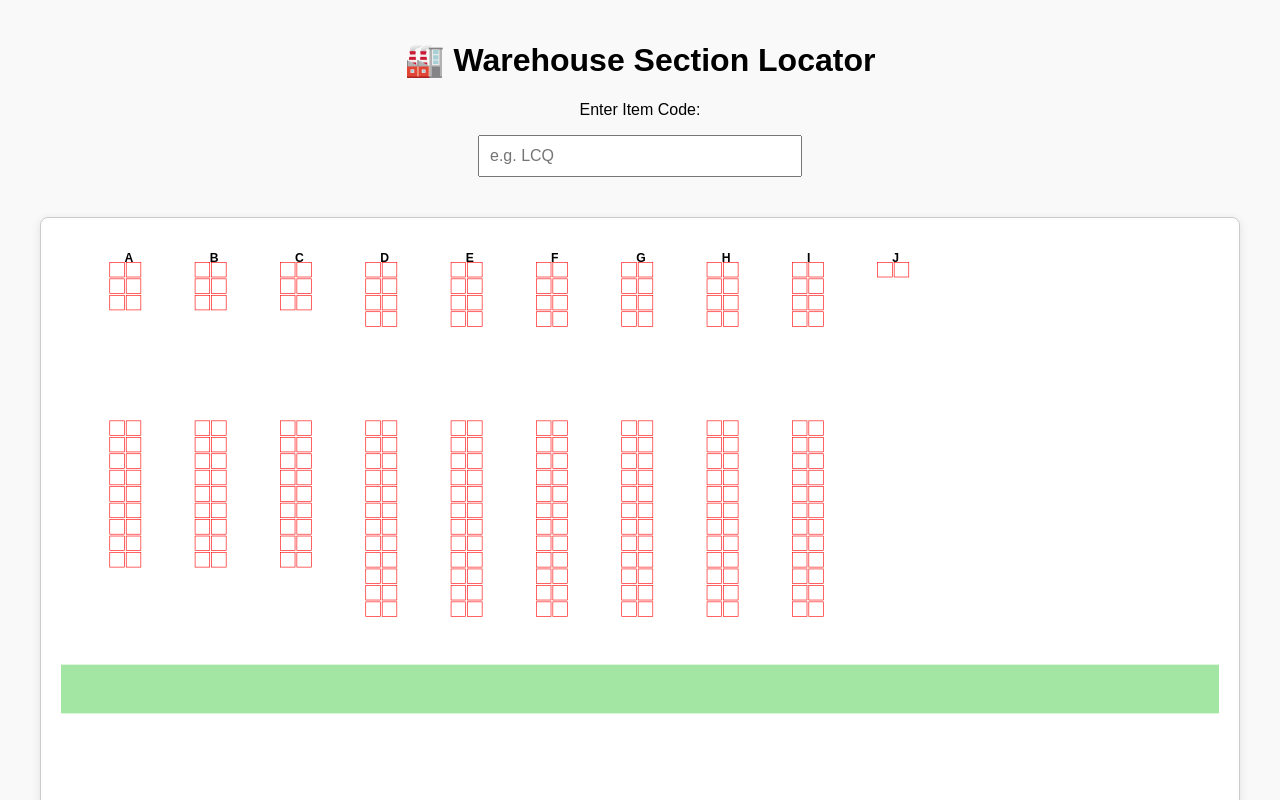
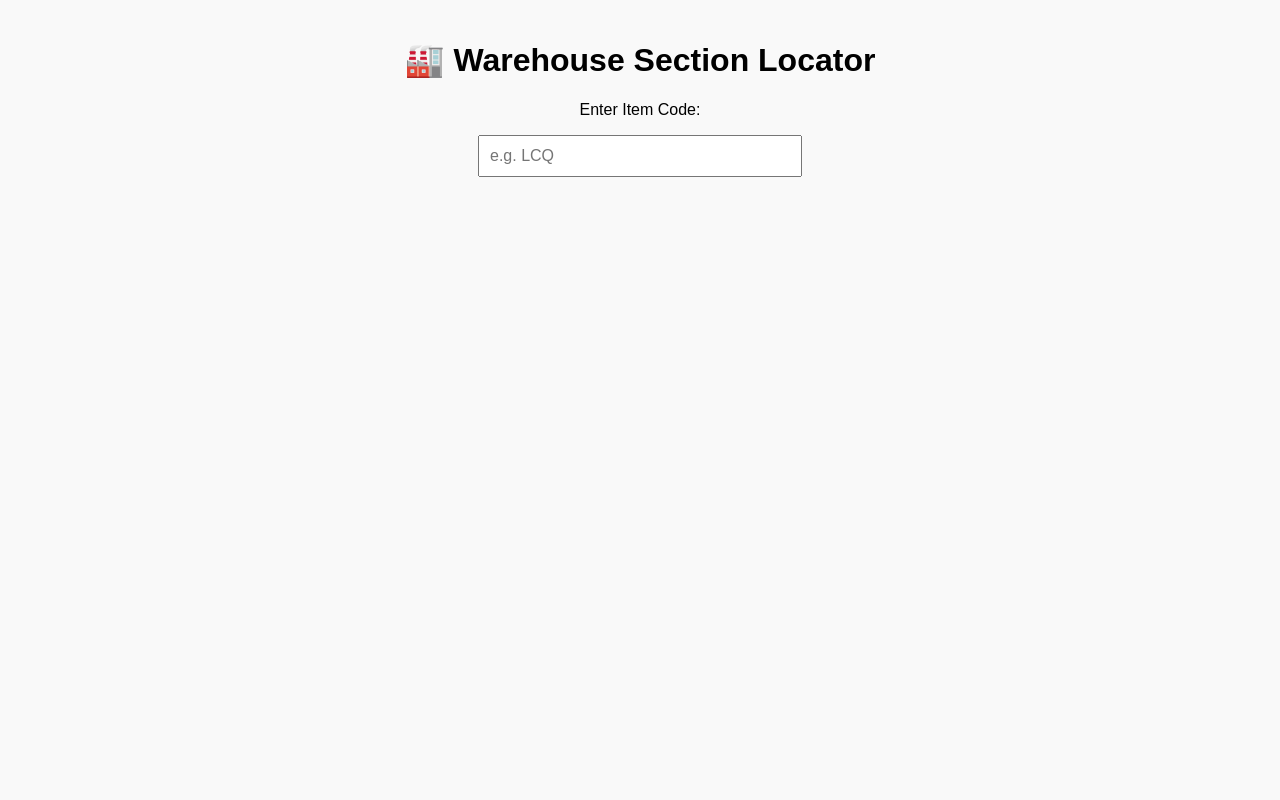
Before and after one commit to gigtarget/NRTC-JD, a plain HTML site: page index.html in a window 1280 px wide. Shown: the top 800 px of the page. Drawn offline with Linux system fonts and the light colour scheme.

Commit message:
Update index.html

```diff
--- a/index.html
+++ b/index.html
@@ -62,14 +62,6 @@
   <input id="searchBox" type="text" placeholder="e.g. LCQ" />
   <div id="result"></div>
 
-  <div class="map-wrapper">
-    <svg viewBox="0 0 950 750">
-      <!-- Walkway -->
-      //<rect x="0" y="350" width="950" height="40" class="walkway" />
-      <g id="aisles"></g>
-    </svg>
-  </div>
-
   <script>
     const aisleConfig = {
       A: { front: 3, back: 9 },
@@ -109,7 +101,7 @@
           ["Left", "Right"].forEach((side, sIndex) => {
             const rect = document.createElementNS("http://www.w3.org/2000/svg", "rect");
             rect.setAttribute("x", x + sIndex * (sectionSize + padding));
-            rect.setAttribute("y", 20 + i * (sectionSize + padding));
+            rect.setAttribute("y", 40 + i * (sectionSize + padding));
             rect.setAttribute("width", sectionSize);
             rect.setAttribute("height", sectionSize);
             rect.setAttribute("class", "section");
```
